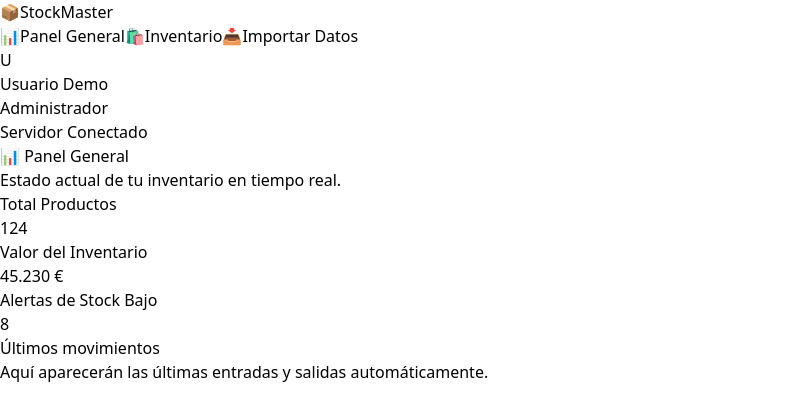
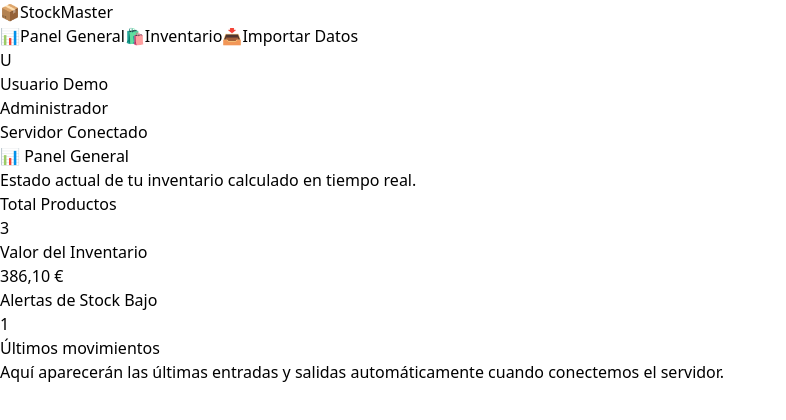
Before and after one commit to marcos0102900-droid/stock-frontend, a React (Vite) app: page / in a window 1280 px wide. Shown: the top 420 px of the page, without its empty margins (0-786 px from the left). Built offline with nearby package versions, Linux system fonts and the light colour scheme.

Commit message:
estado global y estadisticas interactivas

```diff
--- a/src/App.jsx
+++ b/src/App.jsx
@@ -4,67 +4,61 @@ import Products from './pages/Products';
 import Import from './pages/Import';
 
 export default function App() {
-  // Estado para saber qué pestaña está activa: 'dashboard', 'products' o 'import'
   const [activeTab, setActiveTab] = useState('dashboard');
 
-  // Función que renderiza la pantalla correspondiente según la pestaña activa
+  // Estado global de productos compartido
+  const [products, setProducts] = useState([
+    { id: 1, name: 'Caja de Cartón Reforzada', sku: 'BOX-001', stock: 45, price: 2.50 },
+    { id: 2, name: 'Cinta Embalar Transparente', sku: 'TAP-002', stock: 3, price: 1.20 },
+    { id: 3, name: 'Plástico de Burbujas (Rollo)', sku: 'BUB-003', stock: 18, price: 15.00 }
+  ]);
+
   const renderContent = () => {
     switch (activeTab) {
       case 'dashboard':
-        return <Dashboard />;
+        // Le pasamos los productos al Dashboard para calcular las estadísticas reales
+        return <Dashboard products={products} />;
       case 'products':
-        return <Products />;
+        // Le pasamos los productos y la función para actualizarlos a la pestaña de Inventario
+        return <Products products={products} setProducts={setProducts} />;
       case 'import':
         return <Import />;
       default:
-        return <Dashboard />;
+        return <Dashboard products={products} />;
     }
   };
 
   return (
     <div className="flex h-screen bg-slate-50 font-sans antialiased">
-
-      {/* MENÚ LATERAL (Sidebar) */}
       <aside className="w-64 bg-slate-900 text-slate-300 flex flex-col justify-between border-r border-slate-800">
         <div>
-          {/* Logo / Cabecera */}
           <div className="p-6 flex items-center space-x-3 border-b border-slate-800">
             <span className="text-2xl">📦</span>
             <span className="font-bold text-white text-lg tracking-wide">StockMaster</span>
           </div>
-
-          {/* Enlaces de Navegación */}
           <nav className="p-4 space-y-1.5">
             <button
               onClick={() => setActiveTab('dashboard')}
               className={`w-full flex items-center space-x-3 px-4 py-2.5 rounded-lg text-sm font-medium transition ${
-                activeTab === 'dashboard'
-                  ? 'bg-blue-600 text-white font-semibold'
-                  : 'hover:bg-slate-800 hover:text-slate-100'
+                activeTab === 'dashboard' ? 'bg-blue-600 text-white font-semibold' : 'hover:bg-slate-800 hover:text-slate-100'
               }`}
             >
               <span>📊</span>
               <span>Panel General</span>
             </button>
-
             <button
               onClick={() => setActiveTab('products')}
               className={`w-full flex items-center space-x-3 px-4 py-2.5 rounded-lg text-sm font-medium transition ${
-                activeTab === 'products'
-                  ? 'bg-blue-600 text-white font-semibold'
-                  : 'hover:bg-slate-800 hover:text-slate-100'
+                activeTab === 'products' ? 'bg-blue-600 text-white font-semibold' : 'hover:bg-slate-800 hover:text-slate-100'
               }`}
             >
               <span>🛍️</span>
               <span>Inventario</span>
             </button>
-
             <button
               onClick={() => setActiveTab('import')}
               className={`w-full flex items-center space-x-3 px-4 py-2.5 rounded-lg text-sm font-medium transition ${
-                activeTab === 'import'
-                  ? 'bg-blue-600 text-white font-semibold'
-                  : 'hover:bg-slate-800 hover:text-slate-100'
+                activeTab === 'import' ? 'bg-blue-600 text-white font-semibold' : 'hover:bg-slate-800 hover:text-slate-100'
               }`}
             >
               <span>📥</span>
@@ -72,12 +66,8 @@ export default function App() {
             </button>
           </nav>
         </div>
-
-        {/* Pie del Menú (Usuario Simulador) */}
         <div className="p-4 border-t border-slate-800 flex items-center space-x-3">
-          <div className="w-8 h-8 rounded-full bg-slate-700 flex items-center justify-center text-sm font-bold text-slate-200">
-            U
-          </div>
+          <div className="w-8 h-8 rounded-full bg-slate-700 flex items-center justify-center text-sm font-bold text-slate-200">U</div>
           <div className="text-xs">
             <p className="font-medium text-slate-200">Usuario Demo</p>
             <p className="text-slate-500">Administrador</p>
@@ -85,22 +75,17 @@ export default function App() {
         </div>
       </aside>
 
-      {/* ÁREA DE CONTENIDO PRINCIPAL */}
       <main className="flex-1 flex flex-col min-w-0 overflow-hidden">
-        {/* Barra superior de estado */}
         <header className="h-16 bg-white border-b border-gray-100 flex items-center justify-end px-8">
           <div className="flex items-center space-x-2 text-xs font-medium text-emerald-600 bg-emerald-50 px-3 py-1 rounded-full border border-emerald-100">
             <span className="w-2 h-2 rounded-full bg-emerald-500 animate-pulse"></span>
             <span>Servidor Conectado</span>
           </div>
         </header>
-
-        {/* Vista Dinámica de la Página */}
         <div className="flex-1 overflow-y-auto p-8 max-w-7xl w-full mx-auto">
           {renderContent()}
         </div>
       </main>
-
     </div>
   );
 }
--- a/src/pages/Dashboard.jsx
+++ b/src/pages/Dashboard.jsx
@@ -1,62 +1,61 @@
-import React, { useState, useEffect } from 'react';
+import React from 'react';
 
-export default function Dashboard() {
-  const [stats, setStats] = useState({
-    totalProducts: 0,
-    totalValue: 0,
-    lowStockCount: 0
-  });
-  const [loading, setLoading] = useState(true);
+export default function Dashboard({ products = [] }) {
 
-  useEffect(() => {
-    // Simulación de carga de datos iniciales del inventario
-    setTimeout(() => {
-      setStats({
-        totalProducts: 124,
-        totalValue: 45230,
-        lowStockCount: 8
-      });
-      setLoading(false);
-    }, 800);
-  }, []);
+  // 📊 CALCULADORA DE ESTADÍSTICAS REALES
+  const stats = React.useMemo(() => {
+    // 1. Total de productos distintos en el sistema
+    const totalProducts = products.length;
 
-  if (loading) {
-    return (
-      <div className="flex items-center justify-center h-64">
-        <div className="animate-spin rounded-full h-10 w-10 border-b-2 border-blue-600"></div>
-      </div>
-    );
-  }
+    // 2. Valor financiero total (Suma de: stock * precio de cada artículo)
+    const totalValue = products.reduce((acc, prod) => acc + (prod.stock * prod.price), 0);
+
+    // 3. Cuántos artículos tienen un stock menor o igual a 5 unidades
+    const lowStockCount = products.filter(prod => prod.stock <= 5).length;
+
+    return { totalProducts, totalValue, lowStockCount };
+  }, [products]);
 
   return (
     <div>
       <div className="mb-6">
         <h1 className="text-2xl font-bold text-slate-800">📊 Panel General</h1>
-        <p className="text-gray-500 text-sm">Estado actual de tu inventario en tiempo real.</p>
+        <p className="text-gray-500 text-sm">Estado actual de tu inventario calculado en tiempo real.</p>
       </div>
 
-      {/* Tarjetas de Estadísticas */}
+      {/* Tarjetas de Estadísticas Conectadas */}
       <div className="grid grid-cols-1 md:grid-cols-3 gap-6 mb-8">
+        {/* Total Productos */}
         <div className="bg-white p-6 rounded-xl shadow-sm border border-gray-100">
           <div className="text-sm font-medium text-gray-400 uppercase tracking-wider">Total Productos</div>
           <div className="text-3xl font-bold text-slate-700 mt-2">{stats.totalProducts}</div>
         </div>
 
+        {/* Valor de Inventario */}
         <div className="bg-white p-6 rounded-xl shadow-sm border border-gray-100">
           <div className="text-sm font-medium text-gray-400 uppercase tracking-wider">Valor del Inventario</div>
-          <div className="text-3xl font-bold text-slate-700 mt-2">{stats.totalValue.toLocaleString('es-ES')} €</div>
+          <div className="text-3xl font-bold text-slate-700 mt-2">
+            {stats.totalValue.toLocaleString('es-ES', { minimumFractionDigits: 2, maximumFractionDigits: 2 })} €
+          </div>
         </div>
 
-        <div className="bg-white p-6 rounded-xl shadow-sm border border-gray-100 bg-red-50/30 border-red-100">
-          <div className="text-sm font-medium text-red-500 uppercase tracking-wider">Alertas de Stock Bajo</div>
-          <div className="text-3xl font-bold text-red-600 mt-2">{stats.lowStockCount}</div>
+        {/* Alertas de Stock Bajo */}
+        <div className={`p-6 rounded-xl shadow-sm border transition ${
+          stats.lowStockCount > 0
+            ? 'bg-red-50/50 border-red-100 text-red-900'
+            : 'bg-white border-gray-100'
+        }`}>
+          <div className="text-sm font-medium text-gray-400 uppercase tracking-wider">Alertas de Stock Bajo</div>
+          <div className={`text-3xl font-bold mt-2 ${stats.lowStockCount > 0 ? 'text-red-600' : 'text-slate-700'}`}>
+            {stats.lowStockCount}
+          </div>
         </div>
       </div>
 
-      {/* Contenedor de Actividad Reciente (Boceto visual) */}
+      {/* Contenedor de Actividad Reciente */}
       <div className="bg-white p-6 rounded-xl shadow-sm border border-gray-100">
         <h3 className="text-lg font-bold text-slate-800 mb-4">Últimos movimientos</h3>
-        <p className="text-sm text-gray-400">Aquí aparecerán las últimas entradas y salidas automáticamente.</p>
+        <p className="text-sm text-gray-400">Aquí aparecerán las últimas entradas y salidas automáticamente cuando conectemos el servidor.</p>
       </div>
     </div>
   );
```
